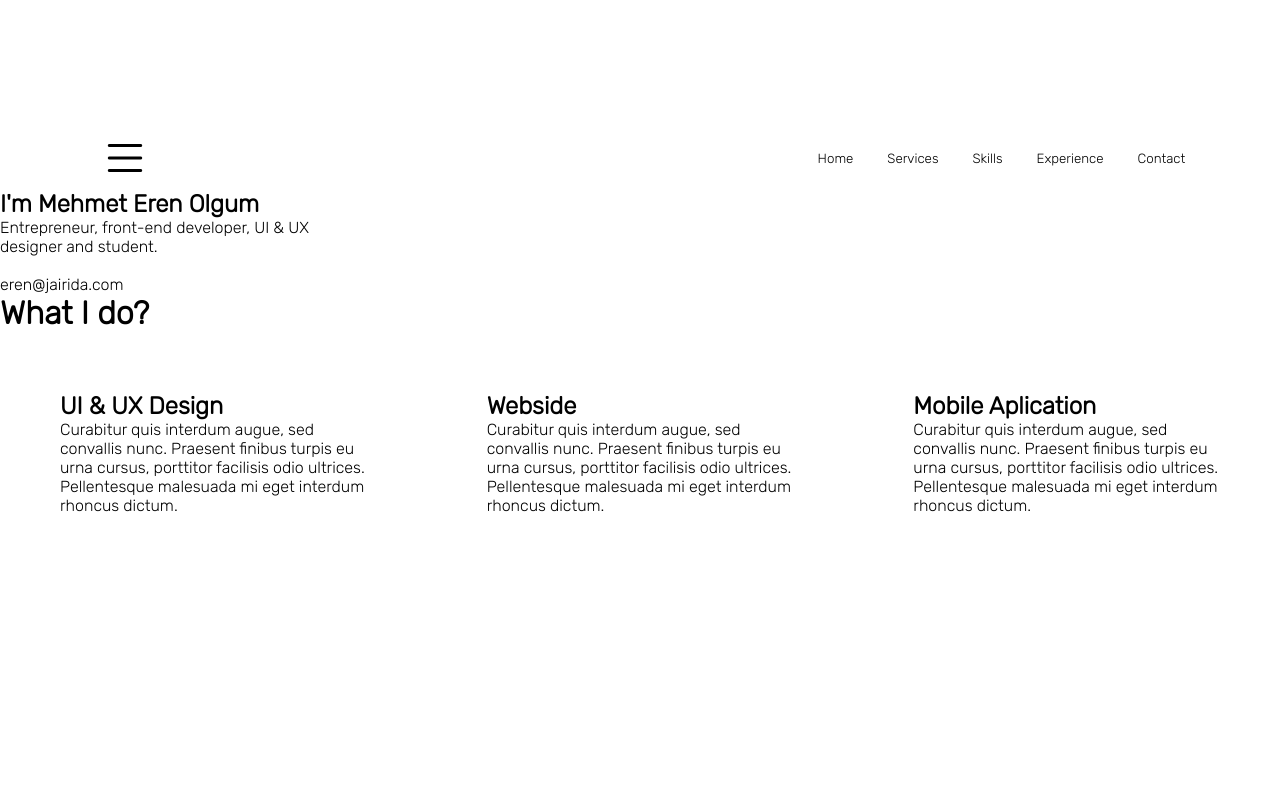
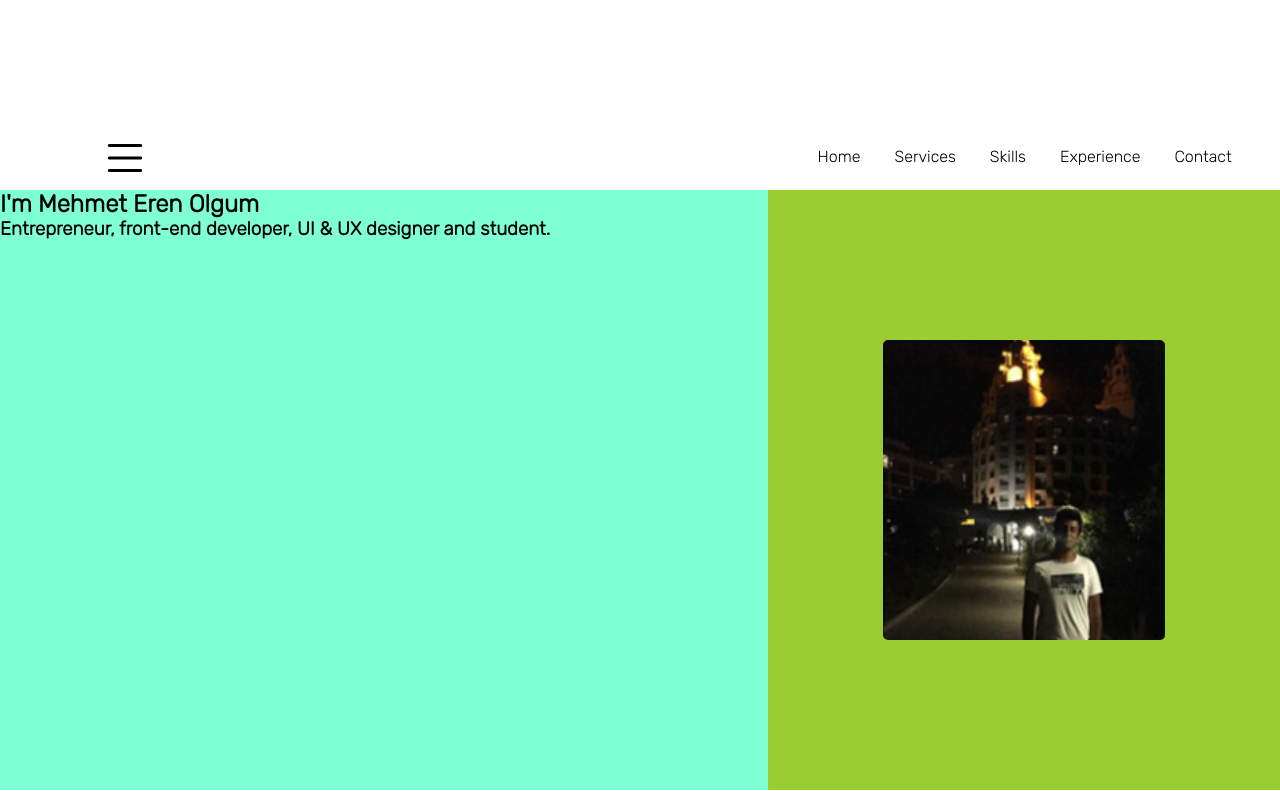
Before and after one commit to JuliVelasques/primer-tp-final, a React (Vite) app in the folder primer-tp-final/: page / in a window 1280 px wide. Shown: the part 1040-1831 px from the top of the page. Before the commit the page ends 1615 px from the top, so only its background shows below. Built offline with nearby package versions, Linux system fonts and the light colour scheme.

Commit message:
Add modifications, div tei appjsx

```diff
--- a/primer-tp-final/src/App.css
+++ b/primer-tp-final/src/App.css
@@ -176,13 +176,24 @@ button{
     padding: 10px;
     background-color:white;
     border: none;
+    font-size: medium;
 }
-
-
-
-/* Tercera Parte */
+.textoEImagen{
+    display: flex;
+    background-color: aquamarine;
+    height: 600px;
+    justify-content: space-between;
+}
+.miImagen1{
+    display: flex;
+    flex-direction: row;
+    background-color: yellowgreen;
+    justify-content: center;
+    align-items: center;
+    width: 40%;
+}
 .div-whatIDo{
-display: flex;
+    display: flex;
     justify-content: space-evenly;
 }
 .divs{
--- a/primer-tp-final/src/App.jsx
+++ b/primer-tp-final/src/App.jsx
@@ -62,11 +62,16 @@ function App() {
             </div>
           </nav>
           <div className='textoEImagen'>
-            <h1>I'm <strong>Mehmet Eren Olgum</strong></h1>
-            <p>Entrepreneur, front-end developer, UI & UX</p>
-            <p>designer and student.</p>
+            <div className='texto-h'>
+              <h1 className='tituloTexto'>
+                I'm <b>Mehmet Eren Olgum</b>
+              </h1>
+              <h3 className='texto-p'>Entrepreneur, front-end developer, UI & UX designer and student.</h3>
+            </div>
+            <div className='miImagen1'>
+              <img className='imagen' src={logo} alt="Imagen" />
+            </div>
           </div>
-          <img src="" alt="" />
           <div>
             <div>
               <link rel="stylesheet" href="" />
```
